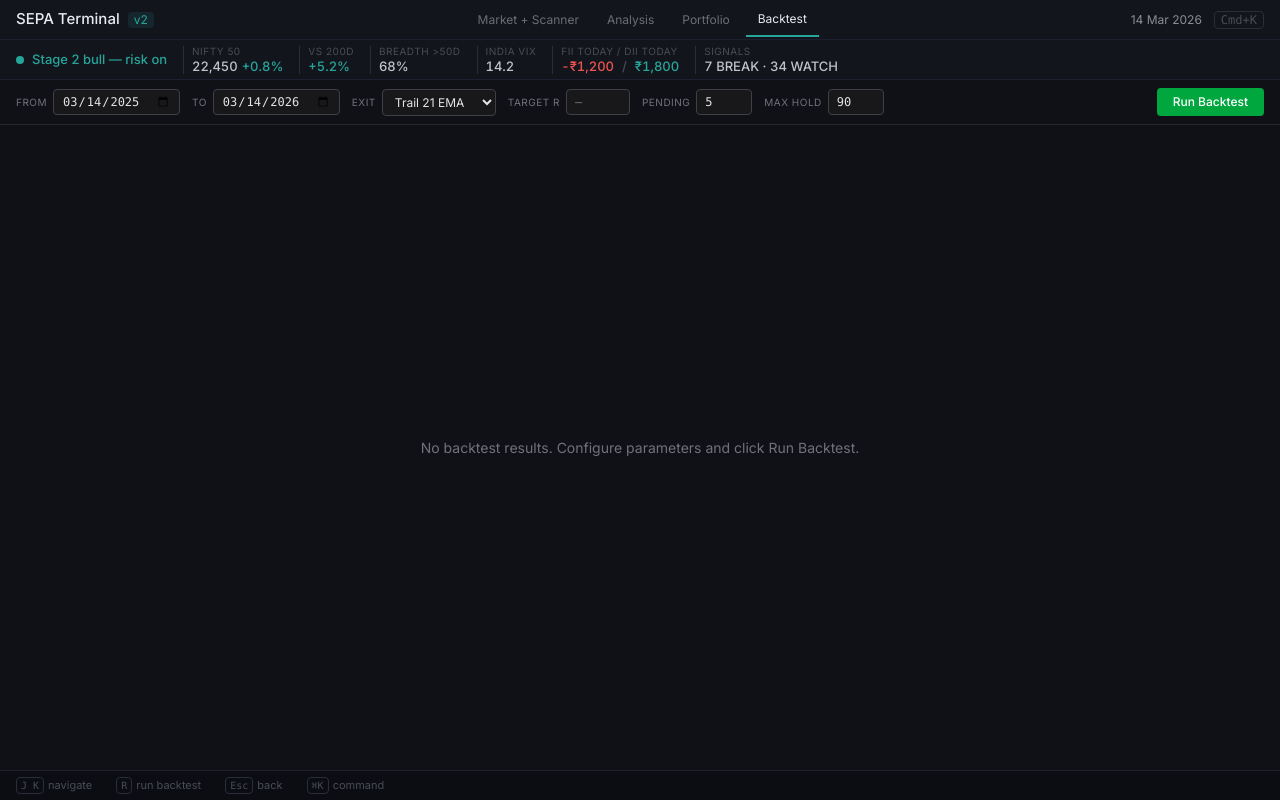
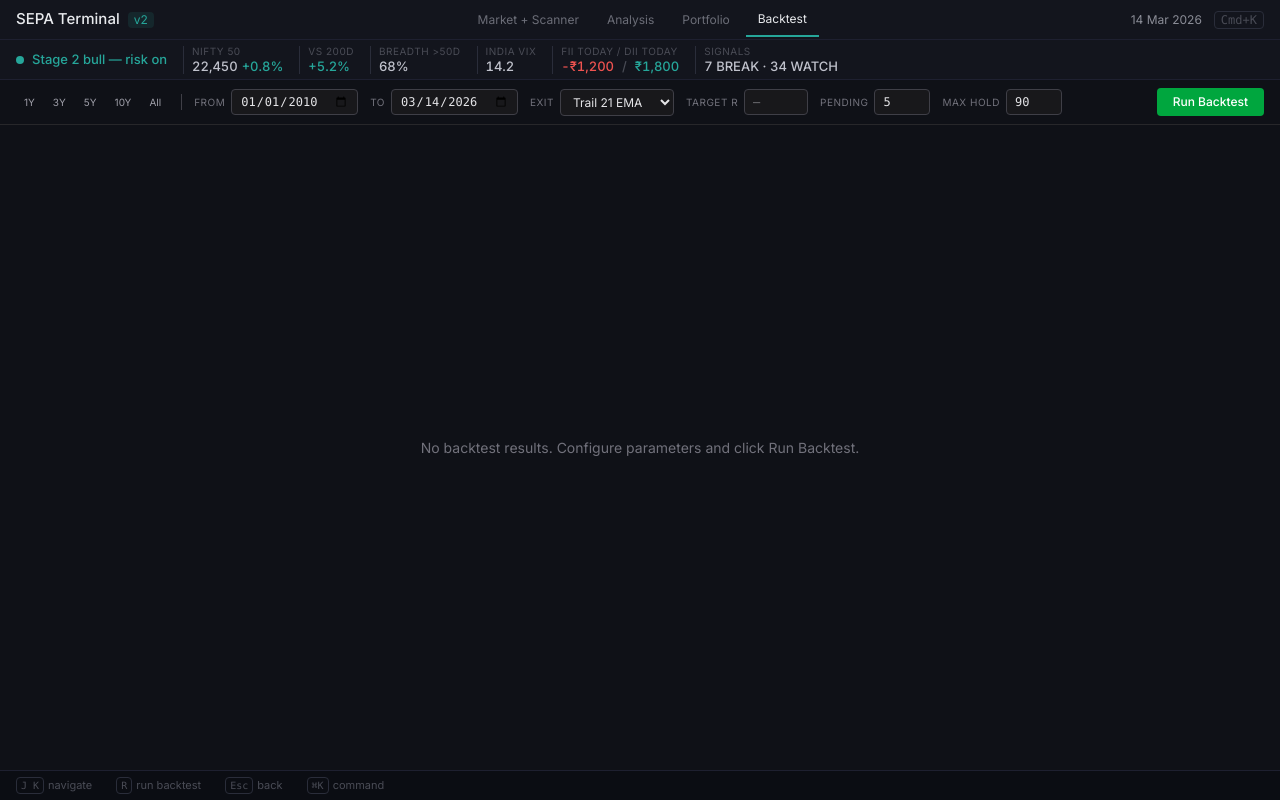
Before and after one commit to rohan-ahire1/Multibagger, a React (Vite) app in the folder sepa-terminal/: page / in a window 1280 px wide. Both pictures are taken after a click on the button "Backtest". Built offline with nearby package versions, Linux system fonts and the light colour scheme; no server answers.

Commit message:
feat: default backtest range to full data (2010-present) with presets
- Backtest start date now defaults to 2010-01-01 instead of 1 year ago
- Added 1Y/3Y/5Y/10Y/All quick-select range buttons in ParamBar
- Date inputs enforce min=2010-01-01

```diff
--- a/sepa-terminal/src/components/backtest/ParamBar.tsx
+++ b/sepa-terminal/src/components/backtest/ParamBar.tsx
@@ -1,6 +1,14 @@
-import { useBacktestStore } from '@/stores/backtest'
+import { useBacktestStore, DATA_START_DATE } from '@/stores/backtest'
 import { useRunBacktest } from '@/api/useBacktest'
 import type { BacktestParams } from '@/lib/types'
+
+const RANGE_PRESETS = [
+  { label: '1Y', years: 1 },
+  { label: '3Y', years: 3 },
+  { label: '5Y', years: 5 },
+  { label: '10Y', years: 10 },
+  { label: 'All', years: 0 },
+] as const
 
 export function ParamBar() {
   const { params, setParams, setResult, isRunning, setRunning } = useBacktestStore()
@@ -16,13 +24,41 @@ export function ParamBar() {
     }
   }
 
+  function applyPreset(years: number) {
+    const now = new Date()
+    const endDate = now.toISOString().slice(0, 10)
+    if (years === 0) {
+      setParams({ startDate: DATA_START_DATE, endDate })
+    } else {
+      const start = new Date(now)
+      start.setFullYear(start.getFullYear() - years)
+      setParams({ startDate: start.toISOString().slice(0, 10), endDate })
+    }
+  }
+
   return (
     <div className="flex flex-wrap items-center gap-3 px-4 py-2 border-b border-zinc-800 bg-[#0F1117]">
+      {/* Range presets */}
+      <div className="flex items-center gap-0.5">
+        {RANGE_PRESETS.map(({ label, years }) => (
+          <button
+            key={label}
+            onClick={() => applyPreset(years)}
+            className="text-[10px] px-2 py-0.5 rounded text-zinc-400 hover:text-zinc-200 hover:bg-zinc-800 transition-colors"
+          >
+            {label}
+          </button>
+        ))}
+      </div>
+
+      <div className="w-px h-4 bg-zinc-700" />
+
       {/* Date Range */}
       <div className="flex items-center gap-1.5">
         <label className="text-[10px] uppercase tracking-wider text-zinc-500">From</label>
         <input
           type="date"
+          min={DATA_START_DATE}
           value={params.startDate}
           onChange={(e) => setParams({ startDate: e.target.value })}
           className="text-xs bg-zinc-900 border border-zinc-700 rounded px-2 py-1 text-zinc-200 font-mono focus:outline-none focus:border-zinc-500"
@@ -33,6 +69,7 @@ export function ParamBar() {
         <label className="text-[10px] uppercase tracking-wider text-zinc-500">To</label>
         <input
           type="date"
+          min={DATA_START_DATE}
           value={params.endDate}
           onChange={(e) => setParams({ endDate: e.target.value })}
           className="text-xs bg-zinc-900 border border-zinc-700 rounded px-2 py-1 text-zinc-200 font-mono focus:outline-none focus:border-zinc-500"
--- a/sepa-terminal/src/stores/backtest.ts
+++ b/sepa-terminal/src/stores/backtest.ts
@@ -6,12 +6,13 @@ export interface SelectedTrade {
   signalDate: string
 }
 
+/** Data available from 2010-01-01 */
+export const DATA_START_DATE = '2010-01-01'
+
 function defaultParams(): BacktestParams {
   const now = new Date()
-  const yearAgo = new Date(now)
-  yearAgo.setFullYear(yearAgo.getFullYear() - 1)
   return {
-    startDate: yearAgo.toISOString().slice(0, 10),
+    startDate: DATA_START_DATE,
     endDate: now.toISOString().slice(0, 10),
     exitMode: 'v2_trail_21ema',
     targetR: null,
```
